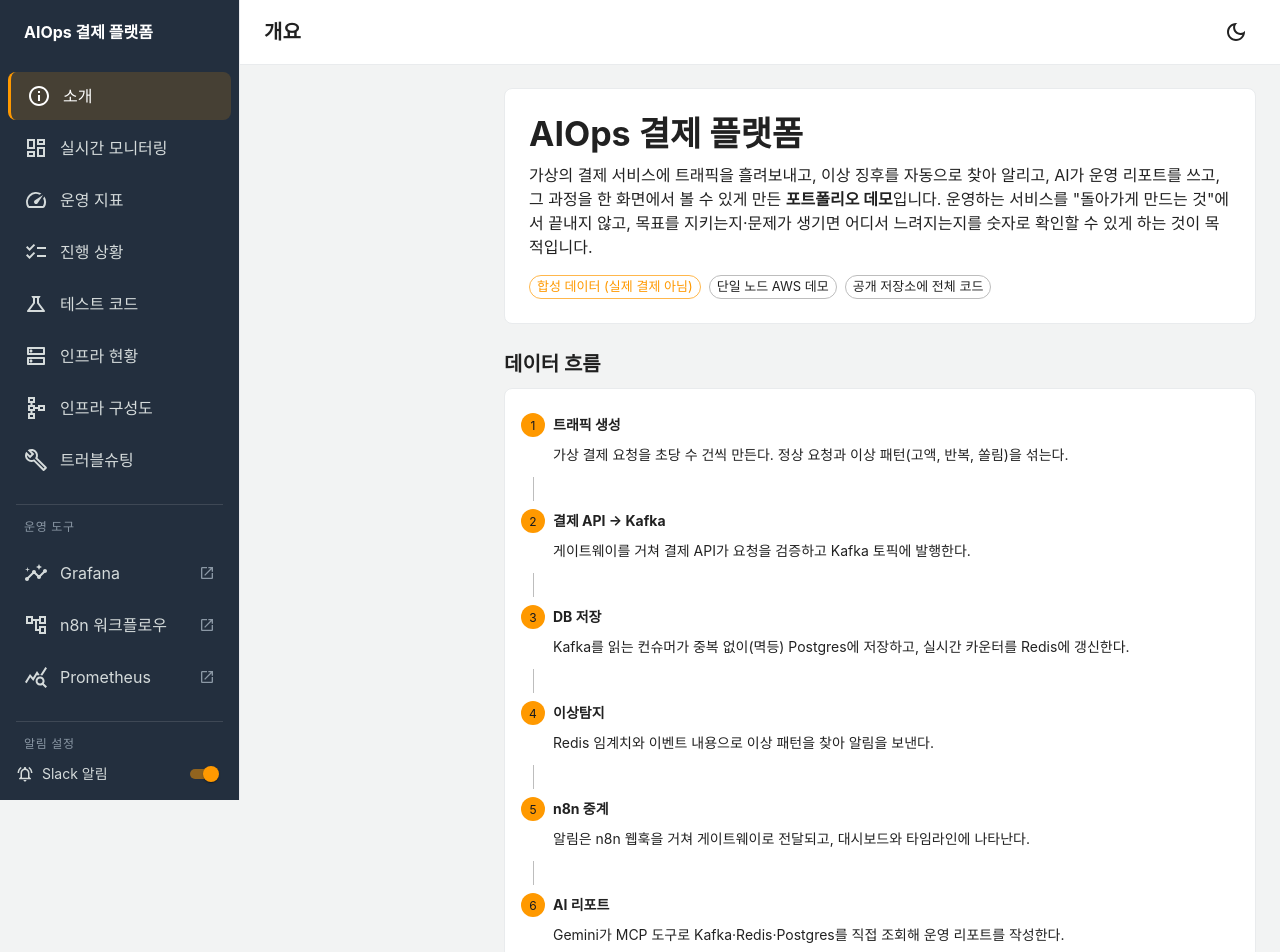
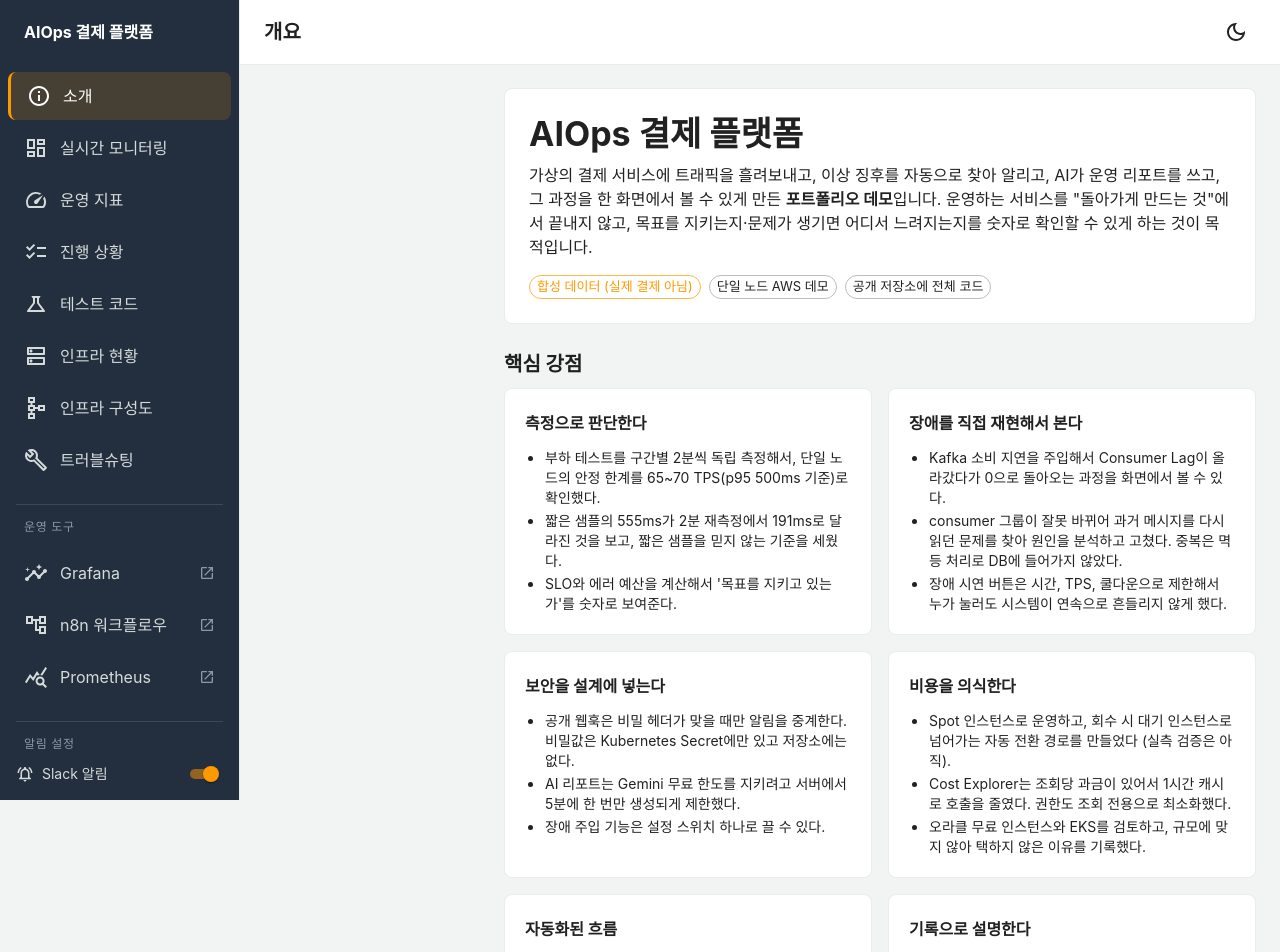
Before and after one commit to tjsal89000/2026_-Portfolio, a React (Vite) app in the folder dashboard/: page / in a window 1280 px wide. Shown: the top 952 px of the page. Built offline with nearby package versions, Linux system fonts and the light colour scheme; no server answers.

Commit message:
소개 페이지에 실제 구현된 핵심 강점 섹션 추가 (측정, 장애 재현, 보안, 비용, 자동화, 기록)
Co-Authored-By: Claude Sonnet 5 <noreply@anthropic.com>

```diff
--- a/dashboard/src/pages/AboutPage.tsx
+++ b/dashboard/src/pages/AboutPage.tsx
@@ -9,7 +9,7 @@ const FLOW = [
   { title: "결제 API → Kafka", desc: "게이트웨이를 거쳐 결제 API가 요청을 검증하고 Kafka 토픽에 발행한다." },
   { title: "DB 저장", desc: "Kafka를 읽는 컨슈머가 중복 없이(멱등) Postgres에 저장하고, 실시간 카운터를 Redis에 갱신한다." },
   { title: "이상탐지", desc: "Redis 임계치와 이벤트 내용으로 이상 패턴을 찾아 알림을 보낸다." },
-  { title: "n8n 중계", desc: "알림은 n8n 웹훅을 거쳐 게이트웨이로 전달되고, 대시보드와 타임라인에 나타난다." },
+  { title: "n8n 중계", desc: "알림은 비밀 헤더로 보호된 n8n 웹훅을 거쳐 게이트웨이로 전달되고, 대시보드와 타임라인에 나타난다." },
   { title: "AI 리포트", desc: "Gemini가 MCP 도구로 Kafka·Redis·Postgres를 직접 조회해 운영 리포트를 작성한다." },
 ];
 
@@ -23,6 +23,59 @@ const MENUS: { label: string; view: ViewKey; desc: string }[] = [
   { label: "인프라 구성도", view: "architecture", desc: "데이터 흐름 다이어그램, 컴포넌트 설명, 인프라 선택 비교." },
   { label: "트러블슈팅", view: "troubleshooting", desc: "실제로 겪은 문제와 해결 과정을 STAR 형식으로 기록." },
 ];
+
+// 실제로 구현하고 확인한 것만 강점으로 적는다. 한계도 같이 밝힌다.
+const STRENGTHS: { title: string; points: string[] }[] = [
+  {
+    title: "측정으로 판단한다",
+    points: [
+      "부하 테스트를 구간별 2분씩 독립 측정해서, 단일 노드의 안정 한계를 65~70 TPS(p95 500ms 기준)로 확인했다.",
+      "짧은 샘플의 555ms가 2분 재측정에서 191ms로 달라진 것을 보고, 짧은 샘플을 믿지 않는 기준을 세웠다.",
+      "SLO와 에러 예산을 계산해서 '목표를 지키고 있는가'를 숫자로 보여준다.",
+    ],
+  },
+  {
+    title: "장애를 직접 재현해서 본다",
+    points: [
+      "Kafka 소비 지연을 주입해서 Consumer Lag이 올라갔다가 0으로 돌아오는 과정을 화면에서 볼 수 있다.",
+      "consumer 그룹이 잘못 바뀌어 과거 메시지를 다시 읽던 문제를 찾아 원인을 분석하고 고쳤다. 중복은 멱등 처리로 DB에 들어가지 않았다.",
+      "장애 시연 버튼은 시간, TPS, 쿨다운으로 제한해서 누가 눌러도 시스템이 연속으로 흔들리지 않게 했다.",
+    ],
+  },
+  {
+    title: "보안을 설계에 넣는다",
+    points: [
+      "공개 웹훅은 비밀 헤더가 맞을 때만 알림을 중계한다. 비밀값은 Kubernetes Secret에만 있고 저장소에는 없다.",
+      "AI 리포트는 Gemini 무료 한도를 지키려고 서버에서 5분에 한 번만 생성되게 제한했다.",
+      "장애 주입 기능은 설정 스위치 하나로 끌 수 있다.",
+    ],
+  },
+  {
+    title: "비용을 의식한다",
+    points: [
+      "Spot 인스턴스로 운영하고, 회수 시 대기 인스턴스로 넘어가는 자동 전환 경로를 만들었다 (실측 검증은 아직).",
+      "Cost Explorer는 조회당 과금이 있어서 1시간 캐시로 호출을 줄였다. 권한도 조회 전용으로 최소화했다.",
+      "오라클 무료 인스턴스와 EKS를 검토하고, 규모에 맞지 않아 택하지 않은 이유를 기록했다.",
+    ],
+  },
+  {
+    title: "자동화된 흐름",
+    points: [
+      "이상탐지 알림은 n8n 워크플로우를 거쳐 중계되고, 화면에서 'n8n 경유' 여부를 확인할 수 있다.",
+      "AI 리포트는 LLM이 MCP 도구를 직접 호출해서 데이터를 조회한 뒤 작성한다.",
+      "GitHub Actions가 push마다 서비스 테스트를 돌리고, 부하 테스트도 버튼 하나로 실행한다.",
+    ],
+  },
+  {
+    title: "기록으로 설명한다",
+    points: [
+      "설계 결정 10건(ADR)과 실제로 겪은 문제 12건(STAR 형식)을 남겼다. 왜 그렇게 했는지를 설명할 수 있게 하는 것이 목적이다.",
+      "진행 상황과 남은 보완점을 화면에 공개해서, 무엇이 끝났고 무엇이 남았는지 숨기지 않는다.",
+    ],
+  },
+];
+
+const FLOW_ACTIVE = -1;
 
 const STACK = ["Java 17 · Spring Boot", "Python · 에이전트", "TypeScript · Node.js · React", "Kafka", "Redis", "PostgreSQL", "Prometheus · Grafana · Tempo", "n8n", "Gemini · MCP", "k3s · Docker", "Terraform · AWS"];
 
@@ -48,10 +101,34 @@ export default function AboutPage() {
         </Paper>
 
         <Typography variant="h6" sx={{ mb: 1 }}>
+          핵심 강점
+        </Typography>
+        <Grid container spacing={2} sx={{ mb: 3 }}>
+          {STRENGTHS.map((s) => (
+            <Grid key={s.title} size={{ xs: 12, md: 6 }}>
+              <Paper variant="outlined" sx={{ p: 2.5, height: "100%" }}>
+                <Typography variant="subtitle1" sx={{ fontWeight: 700, mb: 1 }}>
+                  {s.title}
+                </Typography>
+                <Box component="ul" sx={{ pl: 2.5, m: 0 }}>
+                  {s.points.map((p) => (
+                    <li key={p}>
+                      <Typography variant="body2" color="text.secondary">
+                        {p}
+                      </Typography>
+                    </li>
+                  ))}
+                </Box>
+              </Paper>
+            </Grid>
+          ))}
+        </Grid>
+
+        <Typography variant="h6" sx={{ mb: 1 }}>
           데이터 흐름
         </Typography>
         <Paper variant="outlined" sx={{ p: 2, mb: 3 }}>
-          <Stepper orientation="vertical" activeStep={-1}>
+          <Stepper orientation="vertical" activeStep={FLOW_ACTIVE}>
             {FLOW.map((step) => (
               <Step key={step.title} active>
                 <StepLabel>
```
